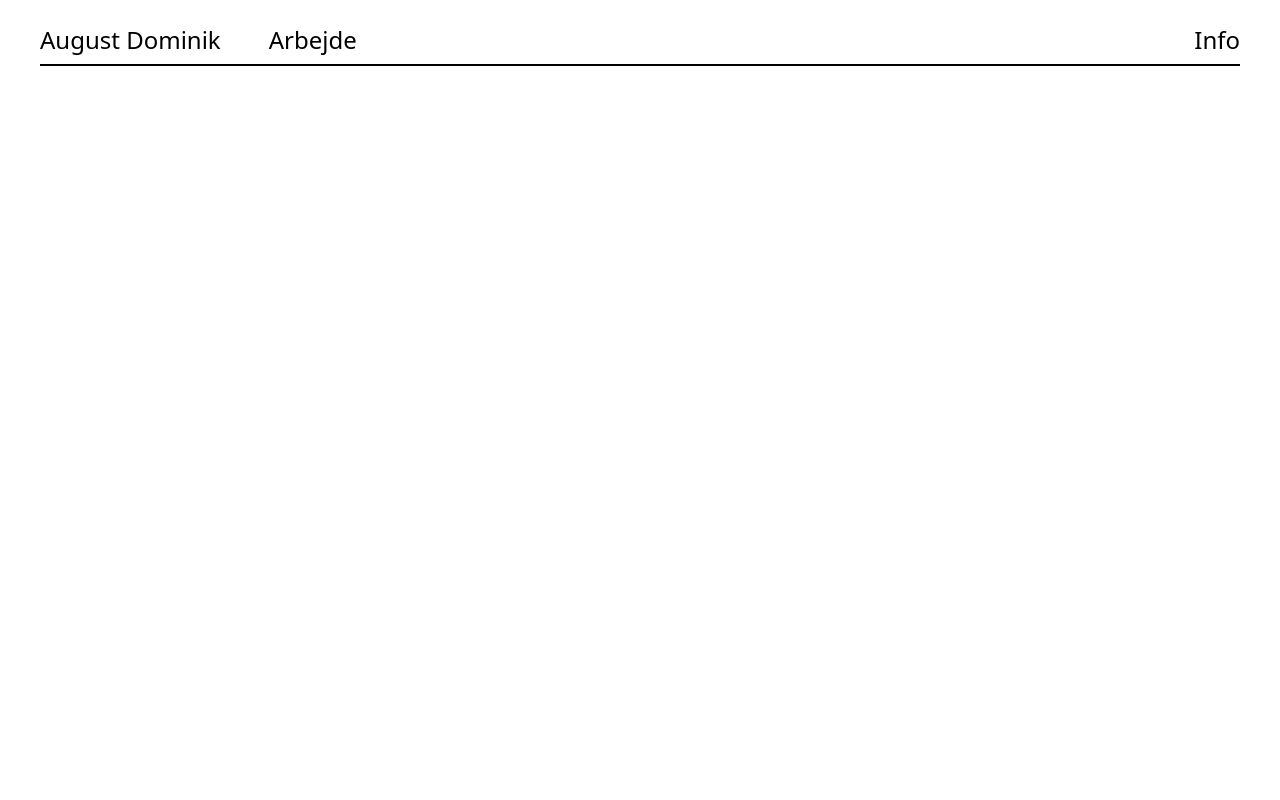
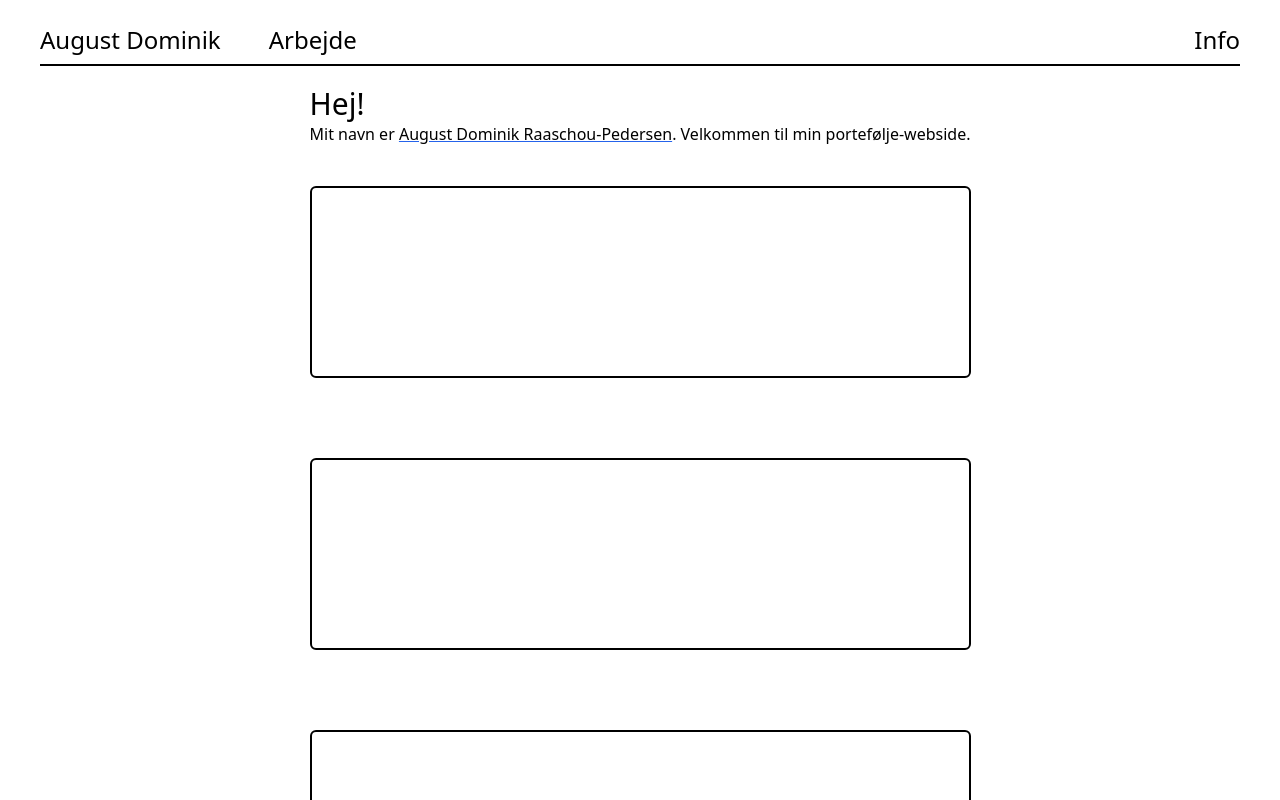
Before and after one commit to augustdominik/portfolio, a React (Vite) app: page / in a window 1280 px wide. Shown: the top 800 px of the page. Built offline with nearby package versions, Linux system fonts and the light colour scheme.

Commit message:
Add animation and polish to navbar. Begin work on cards.

```diff
--- a/package.json
+++ b/package.json
@@ -9,6 +9,7 @@
     "preview": "vite preview"
   },
   "dependencies": {
+    "framer-motion": "^9.0.5",
     "react": "^18.2.0",
     "react-dom": "^18.2.0",
     "react-icons": "^4.7.1"
--- a/src/App.tsx
+++ b/src/App.tsx
@@ -1,11 +1,31 @@
+import { useState } from 'react';
+import Card from './components/Card';
 import NavBar from "./components/NavBar"
+import NavFullscreen from './components/NavFullscreen';
 
 function App() {
 
+    const [showNavFullscreen, setShowNavFullscreen] = useState(false);
+
+    const toggleNavFullscreen = () => {
+        console.log(showNavFullscreen);
+        setShowNavFullscreen(!showNavFullscreen);
+    }
+
     return (
-        <div className="App">
-            <NavBar />
-            <div>
+        <div className="App flex flex-col items-center">
+            <NavFullscreen showNavFullscreen={showNavFullscreen} setShowNavFullscreen={setShowNavFullscreen} />
+            <NavBar showNavFullscreen={showNavFullscreen} toggleNavFullscreen={toggleNavFullscreen} />
+            <div className='content px-10 max-w-3xl'>
+                <div className='pt-5'>
+                    <h1 className='text-3xl'>Hej!</h1>
+                    <p className='mb-10'>Mit navn er <span className='underline decoration-blue-600'>August Dominik Raaschou-Pedersen</span>.
+                        Velkommen til min portefølje-webside.</p>
+                </div>
+                <Card />
+                <Card />
+                <Card />
+                <Card />
             </div>
         </div>
     )
--- /dev/null
+++ b/src/components/Card.tsx
@@ -0,0 +1,12 @@
+import { motion } from "framer-motion";
+
+export default function Card() {
+    return (
+        <motion.div
+            initial={{opacity:0}}
+            whileInView={{opacity:1}}>
+            <div className="w-full h-48 border-black border-2 rounded-md mb-20">
+            </div>
+        </motion.div>
+    );
+}
--- a/src/components/NavBar.tsx
+++ b/src/components/NavBar.tsx
@@ -1,8 +1,9 @@
-import { HiOutlineMenu } from 'react-icons/hi';
+import { HiOutlineMenu, HiX } from 'react-icons/hi';
 
-export default function NavBar() {
+export default function NavBar({showNavFullscreen, toggleNavFullscreen}:{showNavFullscreen:boolean, toggleNavFullscreen: () => void}) {
     return (
-        <div className="flex flex-col w-full justify-items-center pl-10 pr-10 text-2xl">
+        <div className={"flex flex-col w-full justify-items-center pl-10 pr-10 text-2xl transition-colors sticky top-0 z-50 "
+            + (showNavFullscreen ? 'text-white bg-none' : 'text-black bg-white')}>
             <div className="flex justify-between sm:grid sm:grid-cols-2 mt-6 mb-2">
                 <div className="flex justify-start gap-12">
                     <a className="nav-element">August Dominik</a>
@@ -10,12 +11,15 @@ export default function NavBar() {
                 </div>
                 <div className="flex justify-end">
                     <a className="nav-element hidden sm:block">Info</a>
-                    <div className='flex items-center justify-center cursor-pointer sm:hidden'>
-                        <HiOutlineMenu/>
+                    <div className='flex items-center justify-center cursor-pointer sm:hidden'
+                        onClick={() => toggleNavFullscreen()}>
+                        {showNavFullscreen
+                            ? <HiX/>
+                            : <HiOutlineMenu/>}
                     </div>
                 </div>
             </div>
-            <hr className="border-black border-t-2" />
+            <hr className={"border-t-2 transition-colors " + (showNavFullscreen ? 'border-white' : 'border-black')} />
         </div>
     )
 }
--- a/src/components/NavFullscreen.tsx
+++ b/src/components/NavFullscreen.tsx
@@ -1,4 +1,16 @@
 
-export default function NavFullscreen(){
+export default function NavFullscreen({ showNavFullscreen, setShowNavFullscreen }: { showNavFullscreen: boolean, setShowNavFullscreen: Function }) {
 
+    return (
+        <div className={'w-full fixed z-50 left-0 top-0 bg-black overflow-hidden transition-height '
+            + (showNavFullscreen ? 'h-full' : 'h-0')
+            + ' pl-10'}>
+            <ul className={"text-white mt-24 [&>*]:mb-4 [&>*]:text-xl "
+                + (showNavFullscreen ? 'opacity-100' : 'opacity-0')}>
+                <li>Hjem</li>
+                <li>Arbejde</li>
+                <li>Kontakt</li>
+            </ul>
+        </div>
+    );
 }
--- a/src/index.css
+++ b/src/index.css
@@ -6,4 +6,5 @@
     .nav-element{
         @apply cursor-pointer;
     }
+
 }
--- a/tailwind.config.cjs
+++ b/tailwind.config.cjs
@@ -5,7 +5,11 @@ module.exports = {
         "./src/**/*.{js,ts,jsx,tsx}",
     ],
     theme: {
-        extend: {},
+        extend: {
+            transitionProperty: {
+                'height': 'height'
+            }
+        },
     },
     plugins: [],
 }
```
Also changed, not shown: src/App.css (deleted), src/assets/logo_mybreak.png (added), 1 other file (tests, documents, lock files or other folders).
